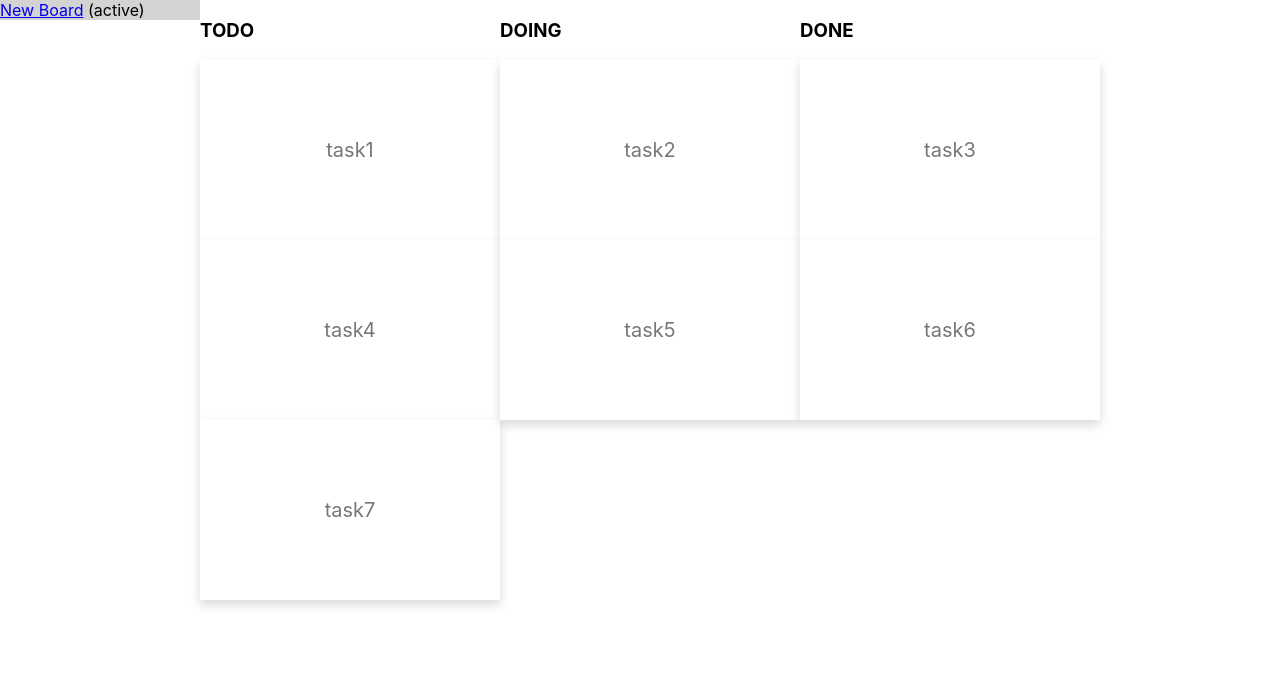
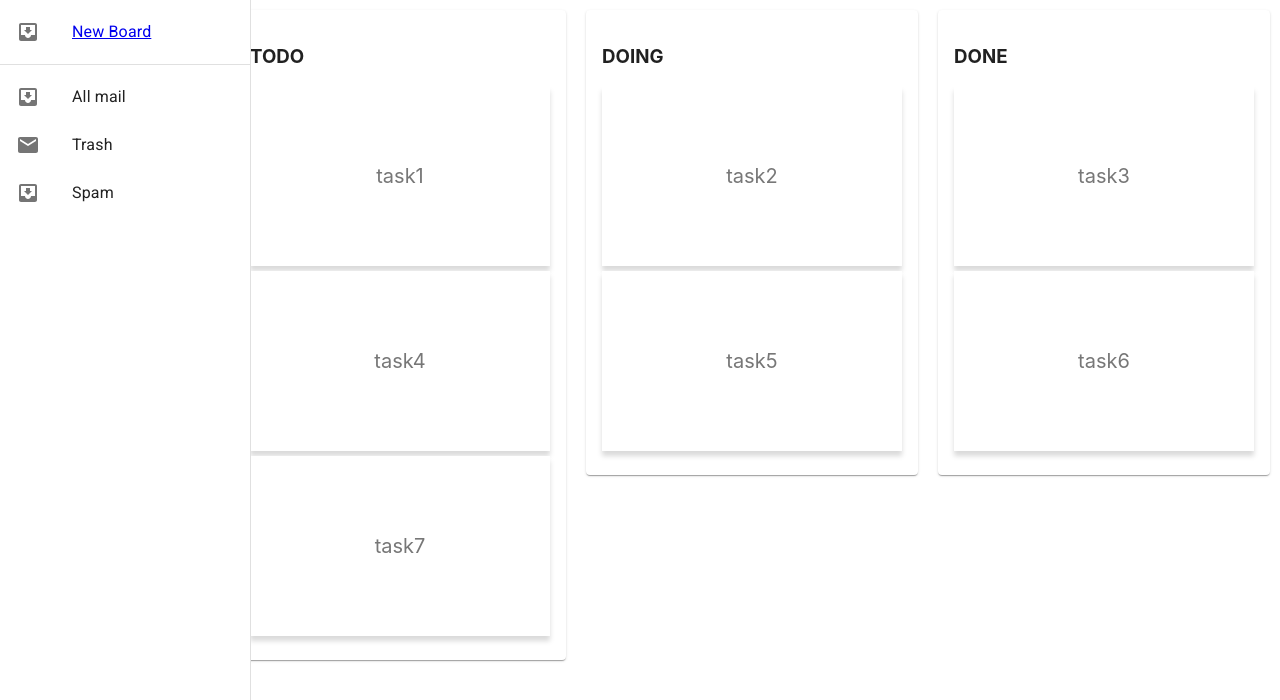
Before and after one commit to ranjandsingh/trello, a React (Create React App) app: page /board/1 in a window 1280 px wide. Shown: the top 700 px of the page. Built offline with nearby package versions, Linux system fonts and the light colour scheme.

Commit message:
UI improvments

```diff
--- a/package.json
+++ b/package.json
@@ -5,6 +5,7 @@
   "dependencies": {
     "@emotion/react": "^11.8.1",
     "@emotion/styled": "^11.8.1",
+    "@mui/icons-material": "^5.4.2",
     "@mui/material": "^5.4.2",
     "@testing-library/jest-dom": "^5.16.2",
     "@testing-library/react": "^12.1.3",
--- a/src/Components/ListComponent.js
+++ b/src/Components/ListComponent.js
@@ -3,6 +3,9 @@ import React, { useState, useEffect, useRef } from "react";
 import Draggable from "./Draggable";
 import { Container, Rect } from "./Wrappers";
 import useDrop from "../Hooks/useDrop";
+import { Card } from "@mui/material";
+import CardActions from "@mui/material/CardActions";
+import CardContent from "@mui/material/CardContent";
 
 const ListComponent = ({ name, children, onDrop, handleMouse }) => {
   const ListRef = useRef();
@@ -13,12 +16,17 @@ const ListComponent = ({ name, children, onDrop, handleMouse }) => {
   // });
   return (
     <div
+      style={{ margin: "10px" }}
       onMouseEnter={() => handleMouse(name)}
       onMouseLeave={() => handleMouse(null)}
       ref={ListRef}
     >
-      <h3>{name}</h3>
-      <div className="body">{children}</div>
+      <Card>
+        <CardContent>
+          <h3>{name}</h3>
+          <div className="body">{children}</div>
+        </CardContent>
+      </Card>
     </div>
   );
 };
--- a/src/Components/Navlink.js
+++ b/src/Components/Navlink.js
@@ -14,7 +14,6 @@ const Navlink = ({ children, to, ...props }) => {
         >
           {children}
         </Link>
-        {match && " (active)"}
       </div>
     </div>
   );
--- a/src/Components/Sidebar.js
+++ b/src/Components/Sidebar.js
@@ -1,4 +1,14 @@
 import React, { useContext } from "react";
+import Box from "@mui/material/Box";
+import Drawer from "@mui/material/Drawer";
+import Button from "@mui/material/Button";
+import List from "@mui/material/List";
+import Divider from "@mui/material/Divider";
+import ListItem from "@mui/material/ListItem";
+import ListItemIcon from "@mui/material/ListItemIcon";
+import ListItemText from "@mui/material/ListItemText";
+import InboxIcon from "@mui/icons-material/MoveToInbox";
+import MailIcon from "@mui/icons-material/Mail";
 import Context from "../Context";
 import Navlink from "./Navlink";
 
@@ -7,19 +17,53 @@ const Sidebar = () => {
   return (
     <div
       style={{
-        width: "200px",
+        width: "255px",
         height: "100%",
         backgroundColor: "lightgray",
       }}
     >
       <nav>
+        <Drawer
+          variant="permanent"
+          anchor="left"
+          //   open={true}
+          //   onClose={() => console.log("close")}
+        >
+          <Box
+            sx={{
+              width: 250,
+            }}
+            role="presentation"
+            // onClick={toggleDrawer(anchor, false)}
+            // onKeyDown={toggleDrawer(anchor, false)}
+          >
+            <List>
               {globalState.BoardList.map((board) => {
                 return (
                   <Navlink key={board.id} to={`/board/${board.id}`}>
-              {board.name}
+                    <ListItem button key={board.name}>
+                      <ListItemIcon>
+                        <InboxIcon />
+                      </ListItemIcon>
+                      <ListItemText primary={board.name} />
+                    </ListItem>
                   </Navlink>
                 );
               })}
+            </List>
+            <Divider />
+            <List>
+              {["All mail", "Trash", "Spam"].map((text, index) => (
+                <ListItem button key={text}>
+                  <ListItemIcon>
+                    {index % 2 === 0 ? <InboxIcon /> : <MailIcon />}
+                  </ListItemIcon>
+                  <ListItemText primary={text} />
+                </ListItem>
+              ))}
+            </List>
+          </Box>
+        </Drawer>
       </nav>
     </div>
   );
--- a/src/Components/Wrappers.js
+++ b/src/Components/Wrappers.js
@@ -15,7 +15,8 @@ export const Rect = styled.div.attrs((props) => ({
   user-select: none;
   height: 180px;
   background: #fff;
-  box-shadow: 0 5px 10px rgba(0, 0, 0, 0.15);
+  box-shadow: 0 5px 5px rgba(0, 0, 0, 0.15);
+  margin-top: 5px;
   display: flex;
   align-items: center;
   justify-content: center;
--- a/src/Screens/BoardScreen.js
+++ b/src/Screens/BoardScreen.js
@@ -1,106 +1,24 @@
-import React, { useState, useCallback, useEffect } from "react";
+import React, { useState, useCallback, useEffect, useContext } from "react";
 
 import { range, inRange } from "lodash";
 import Draggable from "../Components/Draggable";
 import ListComponent from "../Components/ListComponent";
 import { Container, Rect } from "../Components/Wrappers";
 import Sidebar from "../Components/Sidebar";
+import Button from "@mui/material/Button";
+import Context from "../Context";
 
 const MAX = 5;
 const HEIGHT = 180;
-const ITEMS = [
-  {
-    id: 1,
-    name: "text1",
-  },
-  {
-    id: 2,
-    name: "text2",
-  },
-  {
-    id: 3,
-    name: "text3",
-  },
-  {
-    id: 4,
-    name: "text4",
-  },
-];
-const ITEMS2 = [
-  {
-    id: 5,
-    name: "text5",
-  },
-  {
-    id: 6,
-    name: "text6",
-  },
-  {
-    id: 7,
-    name: "text7",
-  },
-  {
-    id: 8,
-    name: "text8",
-  },
-];
-
-const currrentBorad = {
-  name: "New Board",
-  list: ["TODO", "DOING", "DONE"],
-  tasks: [
-    {
-      name: "task1",
-      id: 1,
-      description: "task1 description",
-      currentList: "TODO",
-    },
-    {
-      name: "task2",
-      id: 2,
-      description: "task2 description",
-      currentList: "DOING",
-    },
-    {
-      name: "task3",
-      id: 3,
-      description: "task3 description",
-      currentList: "DONE",
-    },
-    {
-      name: "task4",
-      id: 4,
-      description: "task4 description",
-      currentList: "TODO",
-    },
-    {
-      name: "task5",
-      id: 5,
-      description: "task5 description",
-      currentList: "DOING",
-    },
-    {
-      name: "task6",
-      id: 6,
-      description: "task6 description",
-      currentList: "DONE",
-    },
-    {
-      name: "task7",
-      id: 7,
-      description: "task7 description",
-      currentList: "TODO",
-    },
-  ],
-};
 
 const BoardScreen = () => {
-  const items = ITEMS;
+  const { globalState, setGlobalState, currrentBorad } = useContext(Context);
+
   const [state, setState] = useState({
-    order: items,
-    order2: ITEMS2,
-    dragOrder: items,
-    dragOrder2: ITEMS2, // items order while dragging
+    // order: items,
+    // order2: ITEMS2,
+    // dragOrder: items,
+    // dragOrder2: ITEMS2, // items order while dragging
     draggedIndex: null,
     draggedItem: null,
     currentCountainer: null,
@@ -127,43 +45,40 @@ const BoardScreen = () => {
 
   const handleDrag = useCallback(
     async ({ translation, id }) => {
-      const { x, y } = await calculateDeltaXY(translation);
-      const delta = Math.round(translation.y / HEIGHT);
-      let index = state.order.map((item) => item.id).indexOf(id);
-      // const dragOrder =
-      let { dragOrder, dragOrder2 } = state;
-      let draggedItem = {};
-      let ColumnIndex = 1;
-      draggedItem = state.order[index];
-      dragOrder = state.order.filter((index) => index.id !== id);
-      dragOrder2 = state.order2.filter((index) => index.id !== id);
-      if (index === -1) {
-        index = state.order2.map((item) => item.id).indexOf(id);
-        ColumnIndex = 2;
-        draggedItem = state.order2[index];
-      }
-
-      if (!inRange(index + delta, 0, items.length)) {
-        return;
-      }
-
-      //Test temp
-      if (x > 0) {
-        ColumnIndex = 2;
-        dragOrder2.splice(0 + delta, 0, draggedItem);
-      } else {
-        dragOrder.splice(index + delta, 0, draggedItem);
-      }
-
-      setState((state) => ({
-        ...state,
-        draggedIndex: id,
-        dragCollumnIndex: ColumnIndex,
-        dragOrder,
-        dragOrder2,
-      }));
+      //   const { x, y } = await calculateDeltaXY(translation);
+      //   const delta = Math.round(translation.y / HEIGHT);
+      //   let index = state.order.map((item) => item.id).indexOf(id);
+      //   // const dragOrder =
+      //   let { dragOrder, dragOrder2 } = state;
+      //   let draggedItem = {};
+      //   let ColumnIndex = 1;
+      //   draggedItem = state.order[index];
+      //   dragOrder = state.order.filter((index) => index.id !== id);
+      //   dragOrder2 = state.order2.filter((index) => index.id !== id);
+      //   if (index === -1) {
+      //     index = state.order2.map((item) => item.id).indexOf(id);
+      //     ColumnIndex = 2;
+      //     draggedItem = state.order2[index];
+      //   }
+      //   if (!inRange(index + delta, 0, items.length)) {
+      //     return;
+      //   }
+      //   //Test temp
+      //   if (x > 0) {
+      //     ColumnIndex = 2;
+      //     dragOrder2.splice(0 + delta, 0, draggedItem);
+      //   } else {
+      //     dragOrder.splice(index + delta, 0, draggedItem);
+      //   }
+      //   setState((state) => ({
+      //     ...state,
+      //     draggedIndex: id,
+      //     dragCollumnIndex: ColumnIndex,
+      //     dragOrder,
+      //     dragOrder2,
+      //   }));
     },
-    [state.order, state.order2, items.length]
+    [state]
   );
 
   const handleDragEnd = useCallback((item) => {
@@ -205,6 +120,16 @@ const BoardScreen = () => {
         flexDirection: "row",
       }}
     >
+      <Button
+        onClick={() => {
+          setGlobalState((state) => ({
+            ...state,
+            currentBoard: currrentBorad,
+          }));
+        }}
+      >
+        Test
+      </Button>
       {loaded &&
         currrentBorad.list.map((item) => (
           <ListComponent handleMouse={handleMouse} name={item} key={item}>
@@ -235,56 +160,6 @@ const BoardScreen = () => {
             })}
           </ListComponent>
         ))}
-      {/* <ListComponent handleMouse={handleMouse} name="TODO">
-        {state.order.map((index) => {
-          // console.log(index);
-          const isDragging = state.draggedIndex === index?.id;
-          const top =
-            state.dragOrder.map((item) => item.id).indexOf(index.id) *
-            (HEIGHT + 10);
-          const draggedTop =
-            state.order.map((item) => item.id).indexOf(index.id) *
-            (HEIGHT + 10);
-          return (
-            <Draggable
-              key={index.name}
-              id={index.id}
-              onDrag={handleDrag}
-              onDragEnd={handleDragEnd}
-            >
-              <Rect isDragging={isDragging} top={isDragging ? top : draggedTop}>
-                {index.name}
-              </Rect>
-            </Draggable>
-          );
-        })}
-      </ListComponent>
-      <ListComponent
-        name="Doing"
-        handleMouse={handleMouse}
-        onDrop={(id) => console.log("ID")}
-      >
-        {state.order2.map((index) => {
-          // console.log(index);
-          const isDragging =
-            state.draggedIndex === index?.id && state.dragCollumnIndex === 2;
-          const top = state.dragOrder2.indexOf(index) * (HEIGHT + 10);
-          const draggedTop = state.order2.indexOf(index) * (HEIGHT + 10);
-
-          return (
-            <Draggable
-              key={index.name}
-              id={index.id}
-              onDrag={handleDrag}
-              onDragEnd={handleDragEnd}
-            >
-              <Rect isDragging={isDragging} top={isDragging ? draggedTop : top}>
-                {index.name}
-              </Rect>
-            </Draggable>
-          );
-        })}
-      </ListComponent> */}
     </div>
   );
 };
```
Also changed, not shown: 1 other file (tests, documents, lock files or other folders). Lines whose indentation alone changed are shown as unchanged.
